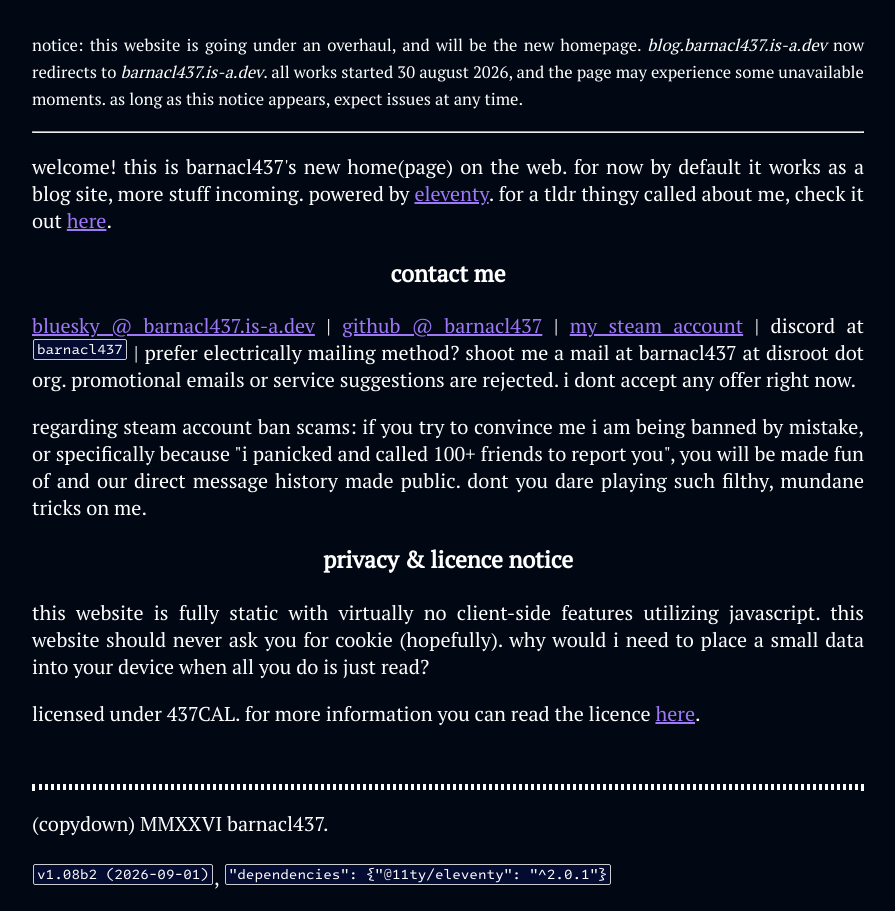
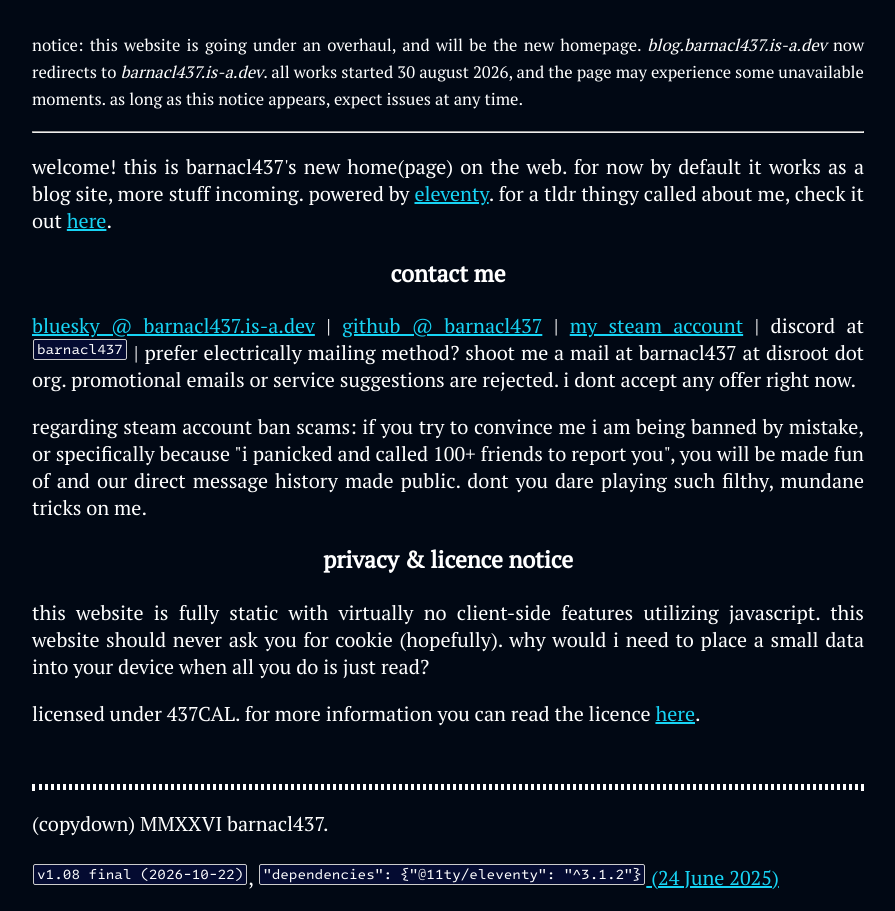
Before and after one commit to barnacl437/blog, an Eleventy site: page index.md in a window 1280 px wide. Shown: the part 247-1158 px from the top of the page, without its empty margins (192-1087 px from the left). Built offline with nearby package versions, Linux system fonts and the light colour scheme; Eleventy itself is replaced by a stand-in of ours; files that its build step writes are made by us from their sources; a web font is replaced by a local one.

Commit message:
link colour/"version" shift/some information changes

```diff
--- a/_includes/layout.html
+++ b/_includes/layout.html
@@ -39,8 +39,8 @@
 		<hr style="border: dotted;">
 
 		<p>(copydown) MMXXVI barnacl437.<br><br>
-			<a href="https://github.com/barnacl437/blog"><code>v1.08b2 (2026-09-01)</code></a>,
-			<a href="https://www.11ty.dev/docs/versions/"><code>"dependencies": {"@11ty/eleventy": "^2.0.1"}</code></a>
+			<a href="https://github.com/barnacl437/blog"><code>v1.08 final (2026-10-22)</code></a>,
+			<a href="https://www.11ty.dev/docs/versions/"><code>"dependencies": {"@11ty/eleventy": "^3.1.2"}</code> (24 June 2025)</a>
 		<br>
 		</p style="margin-top: 48px;">
 	</body>
--- a/bundle.css
+++ b/bundle.css
@@ -116,12 +116,12 @@ button:hover {
 
 /* unvisited link */
 a:link {
-  color:rgb(158, 120, 247);
+  color:rgb(23, 212, 245);
 }
 
 /* visited link */
 a:visited {
-  color: #ae6df8de;
+  color: rgb(23, 134, 245);
   text-decoration: overline;
 }
 
--- a/package.json
+++ b/package.json
@@ -1,6 +1,6 @@
 {
   "name": "pacific-void-centre",
-  "version": "1.08b2",
+  "version": "1.08",
   "description": "a formerly blog, now a personal website written by barnacl437. code taken from eleventy's '6 minutes to build a blog' tutorial.",
   "scripts": {
     "start": "npx @11ty/eleventy --serve",
```
Also changed, not shown: README.md.
